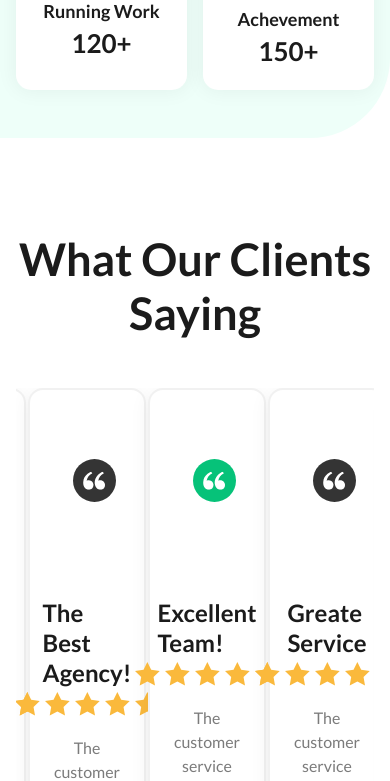
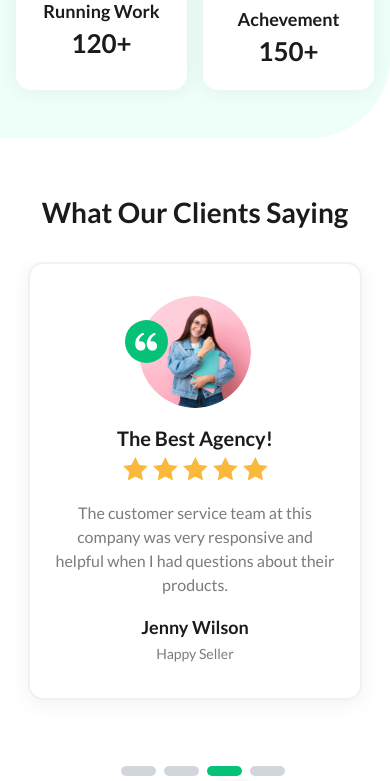
Before and after one commit to saiful-global/CoreWave, a React (Vite) app: page / in a window 390 px wide. Shown: the part 5460-6241 px from the top of the page. Built offline with nearby package versions, Linux system fonts and the light colour scheme.

Commit message:
Make ClientsSaying responsive and add autoplay

```diff
--- a/src/Component/ClientsSaying.jsx
+++ b/src/Component/ClientsSaying.jsx
@@ -17,6 +17,16 @@ const ClientsSaying = () => {
     className: "center",
     centerPadding: "0px",
     speed: 500,
+    // Autoplay: the slider moves to the next testimonial by itself every 3 seconds.
+    autoplay: true,
+    autoplaySpeed: 3000,
+    // Pause while the mouse is over the slider (or a dot), so people can read a card in peace.
+    pauseOnHover: true,
+    pauseOnDotsHover: true,
+    // The default slick arrows sit 25px OUTSIDE the slider. They are white (invisible on your white
+    // background) but on mobile they stick out of the screen and can cause sideways scrolling,
+    // and they block taps near the card edges. use dots for navigation, so they are turned off.
+    arrows: false,
     slidesToShow: 3,
     slidesToScroll: 1,
     appendDots: dots => (
@@ -29,24 +39,48 @@ const ClientsSaying = () => {
     customPaging: i => (
         <div className='w-8.75 h-2.5 bg-gray-300 rounded-full'>
         </div>
-    )
+    ),
+    // Responsive settings. react-slick breakpoints use "max-width": a setting applies
+    // when the screen is that wide OR NARROWER, and the smaller breakpoint wins.
+    // - Above 1279px: the settings above are used (3 slides, centered).
+    // - 768px - 1279px: 2 slides. A card needs about 340px+ to look right, so 3 do not fit.
+    //   centerMode is off because it works best with an odd number of slides.
+    // - 767px and below: 1 slide. centerMode stays on so the visible card still gets the
+    //   "slick-center" class, which your index.css uses to color the quote icon green.
+    responsive: [
+        {
+            breakpoint: 1279,
+            settings: {
+                slidesToShow: 2,
+                centerMode: false,
+            },
+        },
+        {
+            breakpoint: 767,
+            settings: {
+                slidesToShow: 1,
+                centerMode: true,
+            },
+        },
+    ]
   };
 
   return (
     <>
-    <section className='pt-23.5 pb-25'>
+    {/* Bottom padding is bigger on small screens because the dots sit 46px below the slider (see appendDots) */}
+    <section className='pt-14 pb-20 sm:pt-16 lg:pt-23.5 lg:pb-25'>
         <Container>
-            <h2 className='pb-12 font-Lato font-semibold text-[45px] leading-13.5 text-BlackTextColor text-center capitalize'>What our clients saying</h2>
+            <h2 className='pb-8 lg:pb-12 font-Lato font-semibold text-[28px] leading-9 sm:text-[38px] sm:leading-12 xl:text-[45px] xl:leading-13.5 text-BlackTextColor text-center capitalize'>What our clients saying</h2>
             <Slider {...settings}>
                 <div className='px-3'>
-                    <div className='mb-10 shadow-[0px_4px_20px_1px_rgba(0,0,0,0.05)] bg-white rounded-[15px] pb-11 px-14.25 pt-11.25 duration-200 group flex flex-col justify-center items-center border-2 border-[#F1F1F1] '>
+                    <div className='mb-10 w-full max-w-md mx-auto md:max-w-none shadow-[0px_4px_20px_1px_rgba(0,0,0,0.05)] bg-white rounded-[15px] pb-8 px-6 pt-8 sm:px-8 sm:pt-11.25 sm:pb-11 xl:px-14.25 duration-200 group flex flex-col justify-center items-center border-2 border-[#F1F1F1] '>
                         {/* Clients Image  */}
                         <div className='pb-3.75 relative'>
-                            <img className='w-37 h-37 rounded-full' src={ClientSayingImage} alt="" />
+                            <img className='w-28 h-28 sm:w-37 sm:h-37 rounded-full' src={ClientSayingImage} alt="Farhan Rio" />
                             <div className='absolute top-6 -left-3.5'>
                                 <svg width="43" height="43" viewBox="0 0 43 43" fill="none" xmlns="http://www.w3.org/2000/svg">
                                 <circle cx="21.5" cy="21.5" r="21.5" fill="#343434"/>
-                                <g clip-path="url(#clip0_4478_26)">
+                                <g clipPath="url(#clip0_4478_26)">
                                 <path d="M25.3061 21.7562C27.1012 20.8317 29.7957 21.4903 31.0727 23.1368C32.3141 24.7358 32.3489 26.8825 31.2404 28.699C29.9584 30.7999 27.5372 30.9574 25.9487 30.4739C24.0398 29.892 22.9139 28.4923 22.2621 26.7132C21.3437 24.2056 21.5662 21.7054 22.6639 19.2953C23.8912 16.5992 25.9354 14.6659 28.4713 13.2203C28.7943 13.0361 29.1364 12.8869 29.4585 12.701C29.6354 12.5984 29.7184 12.6509 29.8189 12.8043C30.1095 13.2462 30.4051 13.6847 30.7198 14.109C30.8552 14.2916 30.8269 14.3616 30.6368 14.4683C29.2227 15.2611 27.9681 16.2474 26.9858 17.5562C26.0517 18.8017 25.5095 20.2048 25.3052 21.7571L25.3061 21.7562Z" fill="white"/>
                                 <path d="M13.7271 21.751C15.7025 20.7072 19.3485 21.5576 20.2751 24.6921C20.9718 27.0489 19.5511 29.9701 17.1605 30.527C15.1304 31.0005 13.3676 30.4995 11.9693 28.9122C10.4498 27.1881 9.98648 25.1182 10.1484 22.8848C10.3933 19.5051 12.0781 16.9024 14.599 14.7757C15.5929 13.937 16.6922 13.2609 17.8622 12.6982C18.0199 12.6223 18.1013 12.6207 18.2051 12.7824C18.4974 13.2351 18.8004 13.6819 19.1234 14.1129C19.2654 14.303 19.2164 14.3664 19.0346 14.4689C17.6006 15.2717 16.3352 16.2763 15.3471 17.6076C14.4711 18.789 13.9546 20.1187 13.728 21.5676C13.7188 21.6259 13.7271 21.6859 13.7271 21.751Z" fill="white"/>
                                 </g>
@@ -58,7 +92,7 @@ const ClientsSaying = () => {
                                 </svg>
                             </div>
                         </div>
-                        <h3 className='pb-1 font-Lato font-semibold text-[24px] leading-7.5 text-BlackTextColor'>Excellent Team!</h3>
+                        <h3 className='pb-1 font-Lato font-semibold text-[20px] sm:text-[24px] leading-7.5 text-center text-BlackTextColor'>Excellent Team!</h3>
                         {/* Star icon svg  */}
                         <div className='flex gap-1.25 pb-5'>
                             <svg width="25" height="24" viewBox="0 0 25 24" fill="none" xmlns="http://www.w3.org/2000/svg">
@@ -83,14 +117,14 @@ const ClientsSaying = () => {
                     </div>
                 </div>
                 <div className='px-3'>
-                    <div className='mb-10 shadow-[0px_4px_20px_1px_rgba(0,0,0,0.05)] bg-white rounded-[15px] pb-11 px-14.25 pt-11.25 duration-200 group flex flex-col justify-center items-center border-2 border-[#F1F1F1] '>
+                    <div className='mb-10 w-full max-w-md mx-auto md:max-w-none shadow-[0px_4px_20px_1px_rgba(0,0,0,0.05)] bg-white rounded-[15px] pb-8 px-6 pt-8 sm:px-8 sm:pt-11.25 sm:pb-11 xl:px-14.25 duration-200 group flex flex-col justify-center items-center border-2 border-[#F1F1F1] '>
                         {/* Clients Image  */}
                         <div className='pb-3.75 relative'>
-                            <img className='w-37 h-37 rounded-full' src={ClientSayingImage2} alt="" />
+                            <img className='w-28 h-28 sm:w-37 sm:h-37 rounded-full' src={ClientSayingImage2} alt="Alizabeth Nancy" />
                             <div className='absolute top-6 -left-3.5'>
                                 <svg width="43" height="43" viewBox="0 0 43 43" fill="none" xmlns="http://www.w3.org/2000/svg">
                                 <circle cx="21.5" cy="21.5" r="21.5" fill="#343434"/>
-                                <g clip-path="url(#clip0_4478_26)">
+                                <g clipPath="url(#clip0_4478_26)">
                                 <path d="M25.3061 21.7562C27.1012 20.8317 29.7957 21.4903 31.0727 23.1368C32.3141 24.7358 32.3489 26.8825 31.2404 28.699C29.9584 30.7999 27.5372 30.9574 25.9487 30.4739C24.0398 29.892 22.9139 28.4923 22.2621 26.7132C21.3437 24.2056 21.5662 21.7054 22.6639 19.2953C23.8912 16.5992 25.9354 14.6659 28.4713 13.2203C28.7943 13.0361 29.1364 12.8869 29.4585 12.701C29.6354 12.5984 29.7184 12.6509 29.8189 12.8043C30.1095 13.2462 30.4051 13.6847 30.7198 14.109C30.8552 14.2916 30.8269 14.3616 30.6368 14.4683C29.2227 15.2611 27.9681 16.2474 26.9858 17.5562C26.0517 18.8017 25.5095 20.2048 25.3052 21.7571L25.3061 21.7562Z" fill="white"/>
                                 <path d="M13.7271 21.751C15.7025 20.7072 19.3485 21.5576 20.2751 24.6921C20.9718 27.0489 19.5511 29.9701 17.1605 30.527C15.1304 31.0005 13.3676 30.4995 11.9693 28.9122C10.4498 27.1881 9.98648 25.1182 10.1484 22.8848C10.3933 19.5051 12.0781 16.9024 14.599 14.7757C15.5929 13.937 16.6922 13.2609 17.8622 12.6982C18.0199 12.6223 18.1013 12.6207 18.2051 12.7824C18.4974 13.2351 18.8004 13.6819 19.1234 14.1129C19.2654 14.303 19.2164 14.3664 19.0346 14.4689C17.6006 15.2717 16.3352 16.2763 15.3471 17.6076C14.4711 18.789 13.9546 20.1187 13.728 21.5676C13.7188 21.6259 13.7271 21.6859 13.7271 21.751Z" fill="white"/>
                                 </g>
@@ -102,7 +136,7 @@ const ClientsSaying = () => {
                                 </svg>
                             </div>
                         </div>
-                        <h3 className='pb-1 font-Lato font-semibold text-[24px] leading-7.5 text-BlackTextColor'>Greate Service</h3>
+                        <h3 className='pb-1 font-Lato font-semibold text-[20px] sm:text-[24px] leading-7.5 text-center text-BlackTextColor'>Greate Service</h3>
                         {/* Star icon svg  */}
                         <div className='flex gap-1.25 pb-5'>
                             <svg width="25" height="24" viewBox="0 0 25 24" fill="none" xmlns="http://www.w3.org/2000/svg">
@@ -127,14 +161,14 @@ const ClientsSaying = () => {
                     </div>
                 </div>
                 <div className='px-3'>
-                    <div className='mb-10 shadow-[0px_4px_20px_1px_rgba(0,0,0,0.05)] bg-white rounded-[15px] pb-11 px-14.25 pt-11.25 duration-200 group flex flex-col justify-center items-center border-2 border-[#F1F1F1] '>
+                    <div className='mb-10 w-full max-w-md mx-auto md:max-w-none shadow-[0px_4px_20px_1px_rgba(0,0,0,0.05)] bg-white rounded-[15px] pb-8 px-6 pt-8 sm:px-8 sm:pt-11.25 sm:pb-11 xl:px-14.25 duration-200 group flex flex-col justify-center items-center border-2 border-[#F1F1F1] '>
                         {/* Clients Image  */}
                         <div className='pb-3.75 relative'>
-                            <img className='w-37 h-37 rounded-full' src={ClientSayingImage3} alt="" />
+                            <img className='w-28 h-28 sm:w-37 sm:h-37 rounded-full' src={ClientSayingImage3} alt="Jenny Wilson" />
                             <div className='absolute top-6 -left-3.5'>
                                 <svg width="43" height="43" viewBox="0 0 43 43" fill="none" xmlns="http://www.w3.org/2000/svg">
                                 <circle cx="21.5" cy="21.5" r="21.5" fill="#343434"/>
-                                <g clip-path="url(#clip0_4478_26)">
+                                <g clipPath="url(#clip0_4478_26)">
                                 <path d="M25.3061 21.7562C27.1012 20.8317 29.7957 21.4903 31.0727 23.1368C32.3141 24.7358 32.3489 26.8825 31.2404 28.699C29.9584 30.7999 27.5372 30.9574 25.9487 30.4739C24.0398 29.892 22.9139 28.4923 22.2621 26.7132C21.3437 24.2056 21.5662 21.7054 22.6639 19.2953C23.8912 16.5992 25.9354 14.6659 28.4713 13.2203C28.7943 13.0361 29.1364 12.8869 29.4585 12.701C29.6354 12.5984 29.7184 12.6509 29.8189 12.8043C30.1095 13.2462 30.4051 13.6847 30.7198 14.109C30.8552 14.2916 30.8269 14.3616 30.6368 14.4683C29.2227 15.2611 27.9681 16.2474 26.9858 17.5562C26.0517 18.8017 25.5095 20.2048 25.3052 21.7571L25.3061 21.7562Z" fill="white"/>
                                 <path d="M13.7271 21.751C15.7025 20.7072 19.3485 21.5576 20.2751 24.6921C20.9718 27.0489 19.5511 29.9701 17.1605 30.527C15.1304 31.0005 13.3676 30.4995 11.9693 28.9122C10.4498 27.1881 9.98648 25.1182 10.1484 22.8848C10.3933 19.5051 12.0781 16.9024 14.599 14.7757C15.5929 13.937 16.6922 13.2609 17.8622 12.6982C18.0199 12.6223 18.1013 12.6207 18.2051 12.7824C18.4974 13.2351 18.8004 13.6819 19.1234 14.1129C19.2654 14.303 19.2164 14.3664 19.0346 14.4689C17.6006 15.2717 16.3352 16.2763 15.3471 17.6076C14.4711 18.789 13.9546 20.1187 13.728 21.5676C13.7188 21.6259 13.7271 21.6859 13.7271 21.751Z" fill="white"/>
                                 </g>
@@ -146,7 +180,7 @@ const ClientsSaying = () => {
                                 </svg>
                             </div>
                         </div>
-                        <h3 className='pb-1 font-Lato font-semibold text-[24px] leading-7.5 text-BlackTextColor'>The Best Agency!</h3>
+                        <h3 className='pb-1 font-Lato font-semibold text-[20px] sm:text-[24px] leading-7.5 text-center text-BlackTextColor'>The Best Agency!</h3>
                         {/* Star icon svg  */}
                         <div className='flex gap-1.25 pb-5'>
                             <svg width="25" height="24" viewBox="0 0 25 24" fill="none" xmlns="http://www.w3.org/2000/svg">
@@ -171,14 +205,14 @@ const ClientsSaying = () => {
                     </div>
                 </div>
                 <div className='px-3'>
-                    <div className='mb-10 shadow-[0px_4px_20px_1px_rgba(0,0,0,0.05)] bg-white rounded-[15px] pb-11 px-14.25 pt-11.25 duration-200 group flex flex-col justify-center items-center border-2 border-[#F1F1F1] '>
+                    <div className='mb-10 w-full max-w-md mx-auto md:max-w-none shadow-[0px_4px_20px_1px_rgba(0,0,0,0.05)] bg-white rounded-[15px] pb-8 px-6 pt-8 sm:px-8 sm:pt-11.25 sm:pb-11 xl:px-14.25 duration-200 group flex flex-col justify-center items-center border-2 border-[#F1F1F1] '>
                         {/* Clients Image  */}
                         <div className='pb-3.75 relative'>
-                            <img className='w-37 h-37 rounded-full' src={ClientSayingImage3} alt="" />
+                            <img className='w-28 h-28 sm:w-37 sm:h-37 rounded-full' src={ClientSayingImage3} alt="Jenny Wilson" />
                             <div className='absolute top-6 -left-3.5'>
                                 <svg width="43" height="43" viewBox="0 0 43 43" fill="none" xmlns="http://www.w3.org/2000/svg">
                                 <circle cx="21.5" cy="21.5" r="21.5" fill="#343434"/>
-                                <g clip-path="url(#clip0_4478_26)">
+                                <g clipPath="url(#clip0_4478_26)">
                                 <path d="M25.3061 21.7562C27.1012 20.8317 29.7957 21.4903 31.0727 23.1368C32.3141 24.7358 32.3489 26.8825 31.2404 28.699C29.9584 30.7999 27.5372 30.9574 25.9487 30.4739C24.0398 29.892 22.9139 28.4923 22.2621 26.7132C21.3437 24.2056 21.5662 21.7054 22.6639 19.2953C23.8912 16.5992 25.9354 14.6659 28.4713 13.2203C28.7943 13.0361 29.1364 12.8869 29.4585 12.701C29.6354 12.5984 29.7184 12.6509 29.8189 12.8043C30.1095 13.2462 30.4051 13.6847 30.7198 14.109C30.8552 14.2916 30.8269 14.3616 30.6368 14.4683C29.2227 15.2611 27.9681 16.2474 26.9858 17.5562C26.0517 18.8017 25.5095 20.2048 25.3052 21.7571L25.3061 21.7562Z" fill="white"/>
                                 <path d="M13.7271 21.751C15.7025 20.7072 19.3485 21.5576 20.2751 24.6921C20.9718 27.0489 19.5511 29.9701 17.1605 30.527C15.1304 31.0005 13.3676 30.4995 11.9693 28.9122C10.4498 27.1881 9.98648 25.1182 10.1484 22.8848C10.3933 19.5051 12.0781 16.9024 14.599 14.7757C15.5929 13.937 16.6922 13.2609 17.8622 12.6982C18.0199 12.6223 18.1013 12.6207 18.2051 12.7824C18.4974 13.2351 18.8004 13.6819 19.1234 14.1129C19.2654 14.303 19.2164 14.3664 19.0346 14.4689C17.6006 15.2717 16.3352 16.2763 15.3471 17.6076C14.4711 18.789 13.9546 20.1187 13.728 21.5676C13.7188 21.6259 13.7271 21.6859 13.7271 21.751Z" fill="white"/>
                                 </g>
@@ -190,7 +224,7 @@ const ClientsSaying = () => {
                                 </svg>
                             </div>
                         </div>
-                        <h3 className='pb-1 font-Lato font-semibold text-[24px] leading-7.5 text-BlackTextColor'>The Best Agency!</h3>
+                        <h3 className='pb-1 font-Lato font-semibold text-[20px] sm:text-[24px] leading-7.5 text-center text-BlackTextColor'>The Best Agency!</h3>
                         {/* Star icon svg  */}
                         <div className='flex gap-1.25 pb-5'>
                             <svg width="25" height="24" viewBox="0 0 25 24" fill="none" xmlns="http://www.w3.org/2000/svg">
```
